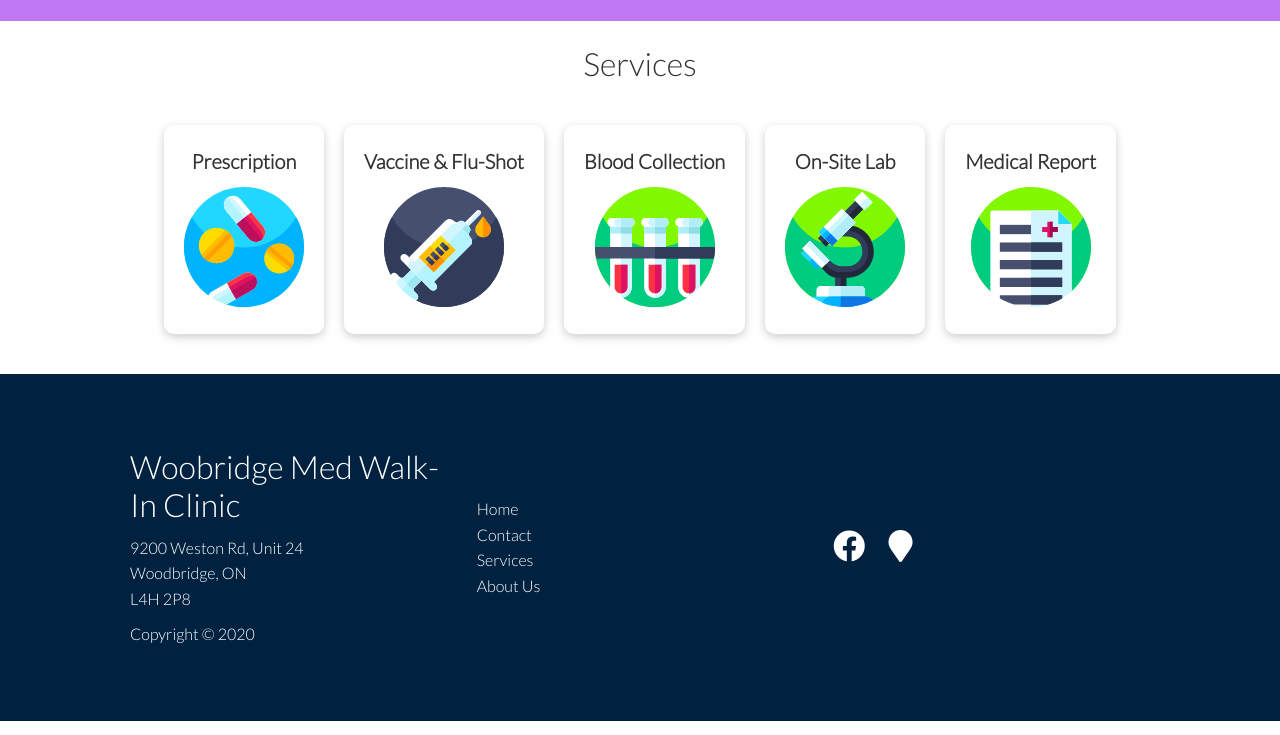
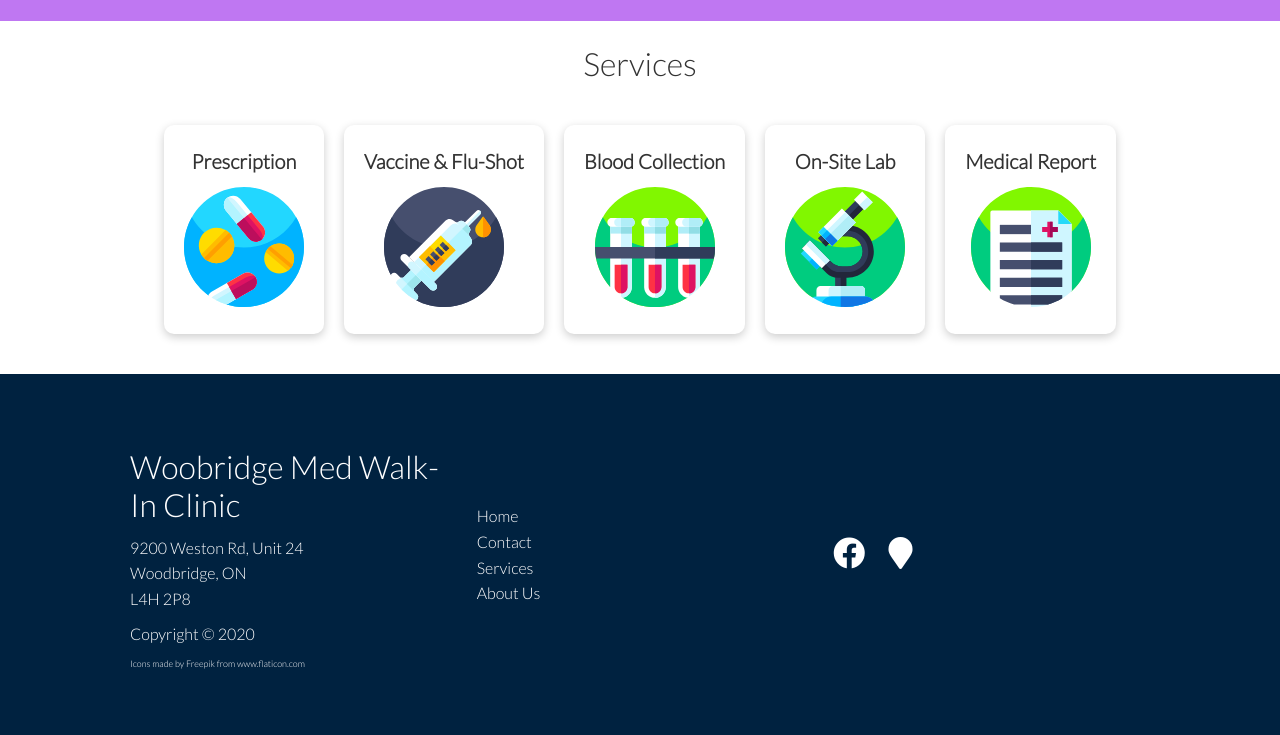
Before and after one commit to msferoze/woodbridge-website, a plain HTML site: page index.html in a window 1280 px wide. Shown: the part 1885-2620 px from the top of the page. Drawn offline with Linux system fonts and the light colour scheme.

Commit message:
changed font size of credit

```diff
--- a/css/style.css
+++ b/css/style.css
@@ -237,6 +237,10 @@ img {
     margin: 0 10px;
 }
 
+.footer .grid .credit {
+    font-size: xx-small;
+}
+
 /* Animations */
 
 @keyframes slideInFromLeft {
--- a/index.html
+++ b/index.html
@@ -162,6 +162,7 @@
                     L4H 2P8
                 </p>
                 <p>Copyright &copy; 2020</p>
+                <div class="credit">Icons made by <a href="https://www.flaticon.com/authors/freepik" title="Freepik">Freepik</a> from <a href="https://www.flaticon.com/" title="Flaticon">www.flaticon.com</a></div>
             </div>
             <nav>
                 <ul>
```
